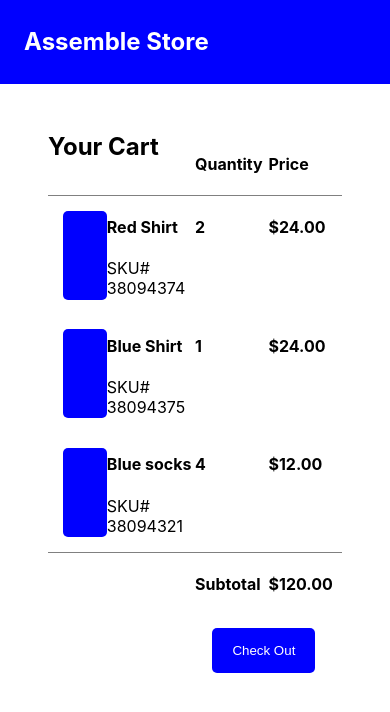
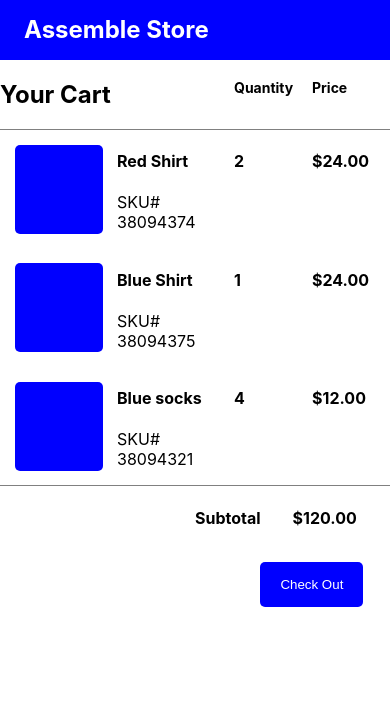
Before and after one commit to 2juicy/AssembleTechScreen, a React (Create React App) app: page /#/ in a window 390 px wide. Shown: the top 712 px of the page. Built offline with nearby package versions, Linux system fonts and the light colour scheme.

Commit message:
light CSS fixes and breakpoints

```diff
--- a/src/components/CartItems/CartItems.css
+++ b/src/components/CartItems/CartItems.css
@@ -14,3 +14,9 @@
   width: 75%;
   margin: 15px;
 }
+
+@media only screen and (max-width: 426px) {
+  .cart-items {
+    grid-template-columns: 30% 30% 20% 20%;
+  }
+}
--- a/src/components/Header/Header.css
+++ b/src/components/Header/Header.css
@@ -7,7 +7,7 @@ header {
   display: inline-block;
   color: white;
   margin: 0 0 0 1em;
-  height: 10vh;
-  line-height: 10vh;
+  height: 60px;
+  line-height: 60px;
   text-align: center;
 }
--- a/src/pages/billing/Billing.css
+++ b/src/pages/billing/Billing.css
@@ -26,3 +26,12 @@
 .checkbox {
   margin: 1em;
 }
+
+@media only screen and (max-width: 426px) {
+  #checkout {
+    margin: 0;
+  }
+  .payment {
+    display: block;
+  }
+}
--- a/src/pages/home/Home.css
+++ b/src/pages/home/Home.css
@@ -8,6 +8,17 @@
   border-bottom: 1px solid gray;
 }
 
-.cart-page-title > h2 {
-  margin: 0;
+@media only screen and (max-width: 426px) {
+  #cart-page {
+    margin: 0;
+  }
+
+  .cart-page-title {
+    grid-template-columns: 60% 20% 20%;
+    justify-content: space-between;
+  }
+
+  .cart-page-title h4 {
+    font-size: 14px;
+  }
 }
```
